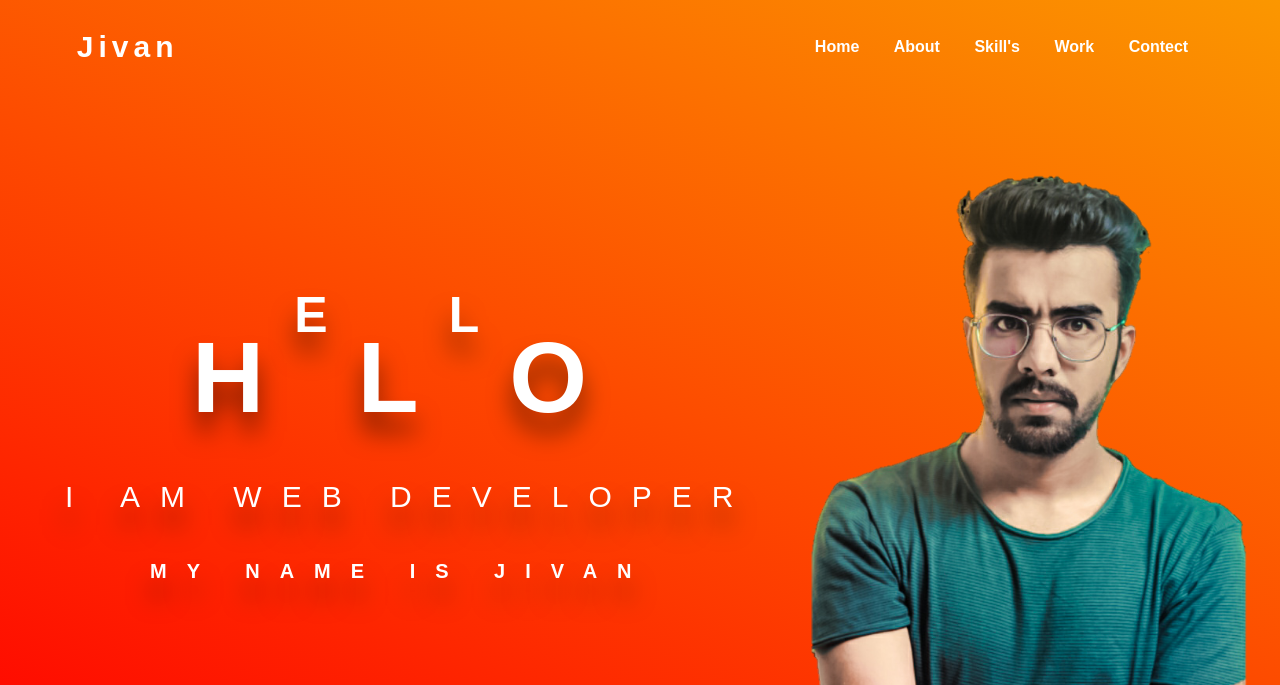
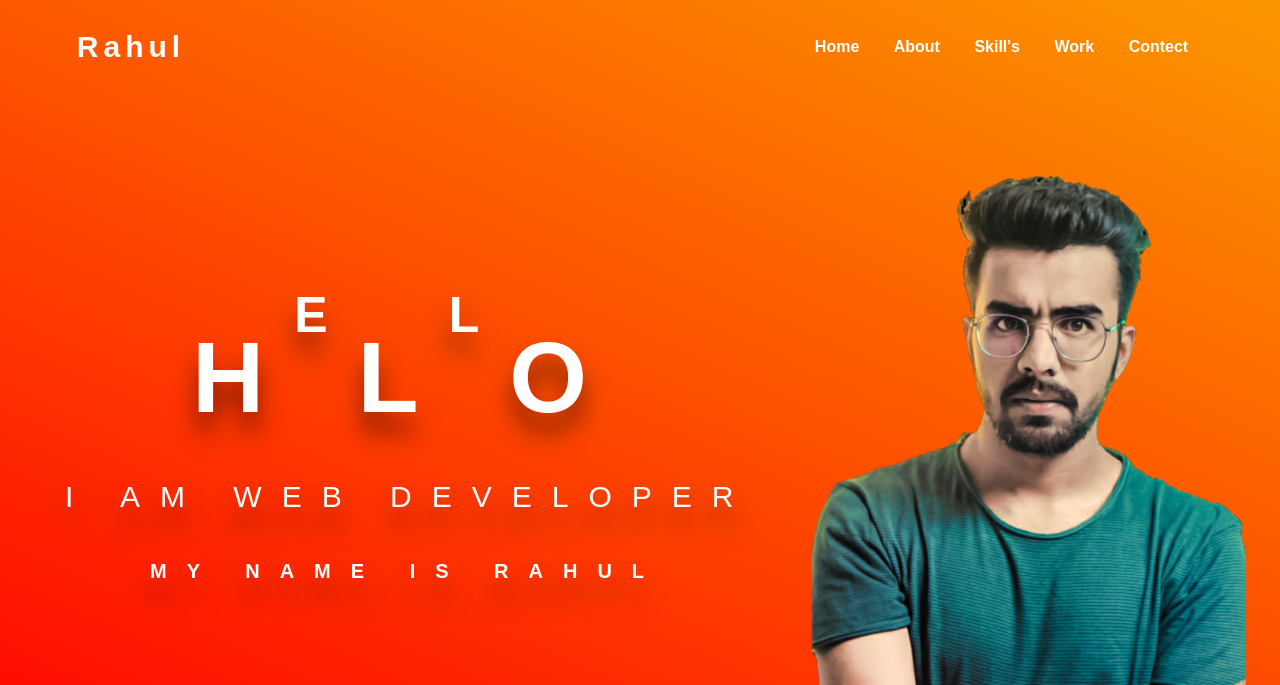
Before and after one commit to username-copied-unfinished-sentence/devweb, a plain HTML site: page index.html in a window 1280 px wide. Shown: the top 685 px of the page. Drawn offline with Linux system fonts and the light colour scheme.

Commit message:
Update index.html

```diff
--- a/index.html
+++ b/index.html
@@ -14,7 +14,7 @@
 <body>
     <div class="contenar">
         <div class="navbar">
-            <a href="#" class="logo">Jivan</a>
+            <a href="#" class="logo">Rahul</a>
             <ul>
                 <li><a href="#">Home</a></li>
                 <li><a href="#">About</a></li>
@@ -28,7 +28,7 @@
             <h1>H<span>E</span>L<span>L</span>O</h1>
         </div>
 
-        <h2>My Name Is Jivan</h2>
+        <h2>My Name Is Rahul</h2>
         <p>I Am Web Developer</p>
 
         <div class="images">
```
